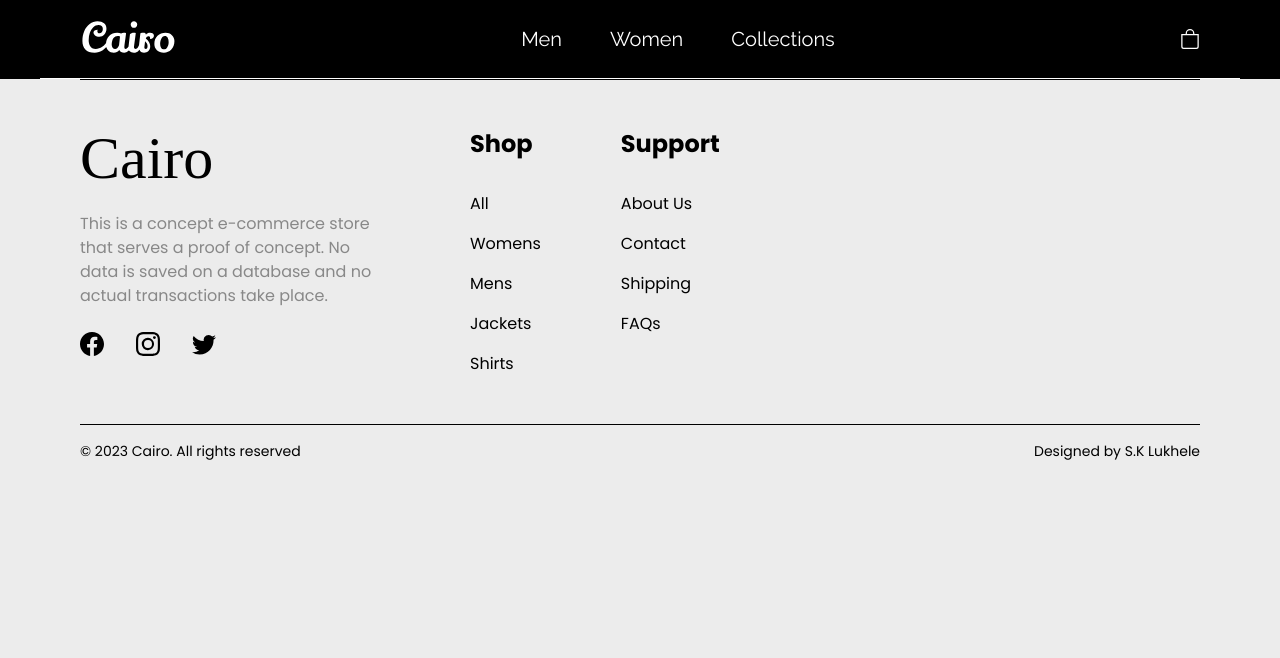
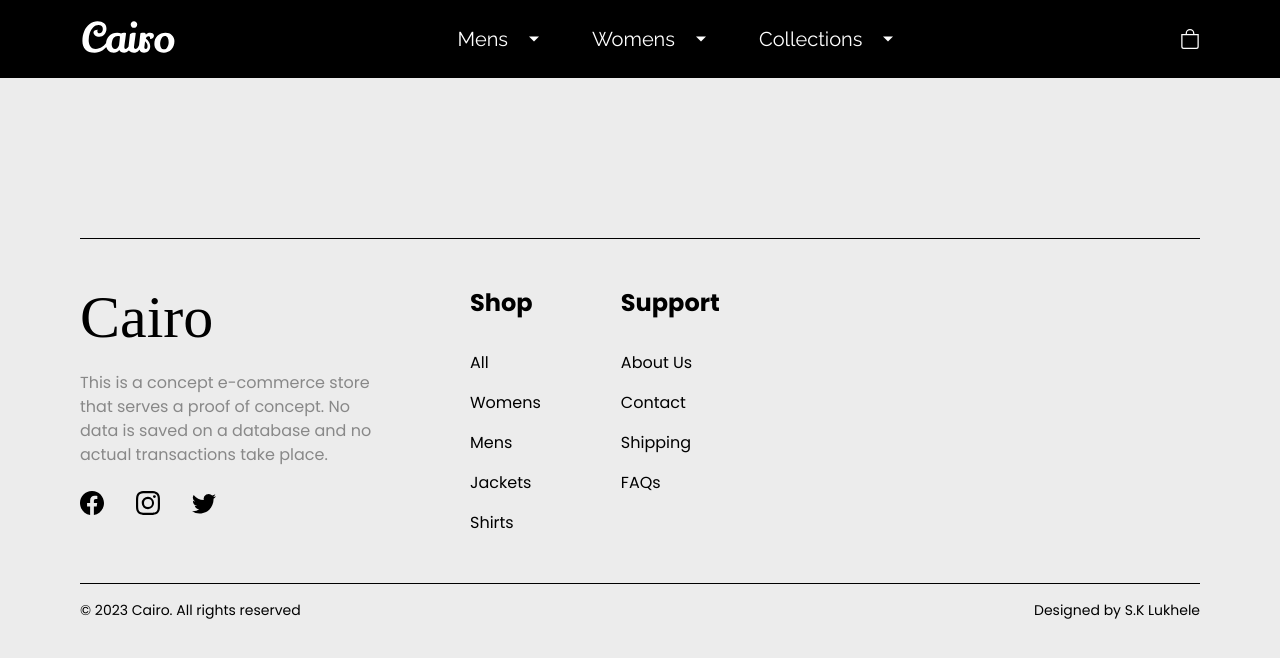
Before and after one commit to samukelolukhele/Cairo, a React (Vite) app: page /shop/category/1/collection/1 in a window 1280 px wide. Shown: the top 658 px of the page. Built offline with nearby package versions, Linux system fonts and the light colour scheme; a web font is replaced by a local one.

Commit message:
FEAT: Setup desktop navbar.

```diff
--- a/src/App.tsx
+++ b/src/App.tsx
@@ -13,6 +13,8 @@ import { ShoppingCartProvider } from "./components/context/ShoppingCartContext";
 import Category from "./pages/Shop/Category";
 import Collection from "./pages/Shop/Collection";
 import "aos/dist/aos.css";
+import Featured from "./pages/Home/Featured";
+import CategoryCollection from "./pages/Shop/Collection/CategoryCollection";
 
 function App() {
   return (
@@ -25,10 +27,15 @@ function App() {
             <Route path="/about" element={<About />} />
             <Route path="/contact" element={<Contact />} />
             <Route path="/shop" element={<Shop />} />
+            <Route path="/shop/featured" element={<Featured />} />
             <Route path="/shop/:id" element={<Product />} />
             <Route
               path="/shop/collection/:collection"
               element={<Collection />}
+            />
+            <Route
+              path="/shop/category/:category/collection/:collection"
+              element={<CategoryCollection />}
             />
             <Route path="/shop/category/:category" element={<Category />} />
             <Route path="/support/shipping" element={<Shipping />} />
--- a/src/components/MenuItems.tsx
+++ b/src/components/MenuItems.tsx
@@ -70,7 +70,7 @@ const MenuItems = ({ links, close }: MenuProps) => {
               <Transition
                 appear
                 show={submenuClicked.active}
-                className="text-white flex flex-col gap-8"
+                className="text-white flex flex-col lg:flex-row gap-8"
                 enter="ease-in-out duration-700"
                 enterFrom="translate-x-[-100%] opacity-0"
                 enterTo="translate-x-0 opacity-100"
--- a/src/components/Navbar.tsx
+++ b/src/components/Navbar.tsx
@@ -7,6 +7,8 @@ import { Link, useNavigate } from "react-router-dom";
 import useIsMobile from "../utils/hooks/useIsMobile";
 import { Transition } from "@headlessui/react";
 import MenuItems, { Menu } from "./MenuItems";
+import { IoMdArrowDropdown } from "react-icons/io";
+import Container from "./Container";
 
 const baseLinks: Menu[] = [
   {
@@ -22,11 +24,11 @@ const baseLinks: Menu[] = [
       },
       {
         label: "Shirts",
-        url: "/shop/category/mens",
+        url: "/shop/category/mens/collection/shirts",
       },
       {
         label: "Jackets",
-        url: "/shop/category/mens",
+        url: "/shop/category/mens/collection/jackets",
       },
     ],
   },
@@ -39,11 +41,11 @@ const baseLinks: Menu[] = [
       },
       {
         label: "Shirts",
-        url: "/shop/category/womens",
+        url: "/shop/category/womens/collection/shirts",
       },
       {
         label: "Jackets",
-        url: "/shop/category/womens",
+        url: "/shop/category/womens/collection/jackets",
       },
     ],
   },
@@ -52,7 +54,7 @@ const baseLinks: Menu[] = [
     submenu: [
       {
         label: "Featured",
-        url: "/shop/category/mens",
+        url: "/shop/featured",
       },
       {
         label: "Jackets",
@@ -60,7 +62,7 @@ const baseLinks: Menu[] = [
       },
       {
         label: "Shirts",
-        url: "/shop/category/Shirts",
+        url: "/shop/collection/shirts",
       },
     ],
   },
@@ -69,15 +71,19 @@ const baseLinks: Menu[] = [
 const Navbar = () => {
   const [cartIsOpen, setCartIsOpen] = useState(false);
   const [navIsOpen, setNavIsOpen] = useState(false);
+  const [submenu, setSubmenu] = useState({
+    id: 0,
+    active: false,
+  });
   const navigate = useNavigate();
   const { cartItems } = useShoppingCart();
-  const { isMobile } = useIsMobile();
+  const { isMobile, isTablet } = useIsMobile();
 
   const closeNav = () => setNavIsOpen(false);
 
   return (
-    <header className="bg-black w-full">
-      <nav className="flex justify-between text-white items-center mx-8 lg:mx-0 lg:container border-b-[1px] border-white">
+    <header className="bg-black w-full lg:flex lg:flex-col lg:items-center lg:justify-center">
+      <nav className="flex justify-between text-white items-center mx-8 lg:mx-0 lg:container">
         {isMobile && (
           <FaBars className=" text-2xl" onClick={() => setNavIsOpen(true)} />
         )}
@@ -106,10 +112,21 @@ const Navbar = () => {
           className="w-24 cursor-pointer"
           onClick={() => navigate("/")}
         />
-        <ul className="hidden md:flex flex-col md:flex-row gap-12 font-raleway  items-center text-xl">
-          <Link to="/shop/category/mens">Men</Link>
-          <Link to="/shop/category/womens">Women</Link>
-          <Link to="/">Collections</Link>
+        <ul className="hidden md:flex flex-row gap-12 font-raleway  items-center text-xl">
+          {baseLinks.map((link, i) => {
+            if (link.submenu)
+              return (
+                <div
+                  key={i}
+                  className="flex items-center cursor-pointer text-white gap-4"
+                  onClick={() =>
+                    setSubmenu((prev) => ({ id: i, active: !prev.active }))
+                  }
+                >
+                  {link.label} <IoMdArrowDropdown />
+                </div>
+              );
+          })}
         </ul>
         <div className="flex items-end gap-12 ">
           <div
@@ -126,6 +143,28 @@ const Navbar = () => {
           <Cart isOpen={cartIsOpen} setIsOpen={setCartIsOpen} />
         </div>
       </nav>
+      {submenu.active && !isTablet && !isMobile && (
+        <Container className="flex justify-center items-center !py-4 gap-8 border-t-[1px] border-white w-full">
+          {baseLinks.map(
+            (link, id) =>
+              id === submenu.id &&
+              link.submenu?.map((sub, subId) => {
+                const id = "sub-" + subId;
+
+                return (
+                  <Link
+                    className="text-white text-lg"
+                    key={id}
+                    to={sub.url}
+                    onClick={() => setSubmenu({ id: 0, active: false })}
+                  >
+                    {sub.label}
+                  </Link>
+                );
+              })
+          )}
+        </Container>
+      )}
     </header>
   );
 };
--- a/src/components/Product.tsx
+++ b/src/components/Product.tsx
@@ -40,7 +40,7 @@ const Product = ({
         onMouseOut={() => setHover(false)}
       >
         <div
-          className="absolute z-10 w-full h-full"
+          className={`absolute w-full ${imgSize} md:h-[300px]`}
           onClick={() => navigate(link)}
         />
         <button
--- /dev/null
+++ b/src/pages/Shop/Collection/CategoryCollection.tsx
@@ -0,0 +1,47 @@
+import { useParams } from "react-router-dom";
+import Container from "../../../components/Container";
+import Product from "../../../components/Product";
+import Section from "../../../components/Section";
+import products from "../../../utils/products";
+
+const CategoryCollection = () => {
+  const { category, collection } = useParams();
+
+  return (
+    <Section>
+      <Container className="items-center justify-center">
+        <div className="grid grid-cols-1 md:grid-cols-2 lg:grid-cols-4 gap-x-2 gap-y-8">
+          {products
+            .filter(
+              (product) =>
+                product.collection.toLowerCase() ===
+                  collection?.toLowerCase() &&
+                product.gender.toLowerCase() === category?.toLowerCase()
+            )
+            .map((product) => {
+              const {
+                id,
+                title,
+                product_variant,
+                collection: product_collection,
+              } = product;
+              return (
+                <Product
+                  key={id}
+                  id={id}
+                  productVariant={product_variant}
+                  thumbnail={product_variant[0].thumbnail}
+                  title={title}
+                  price={product_variant[0].price}
+                  collection={product_collection}
+                  link={`/shop/${id}`}
+                />
+              );
+            })}
+        </div>
+      </Container>
+    </Section>
+  );
+};
+
+export default CategoryCollection;
```
